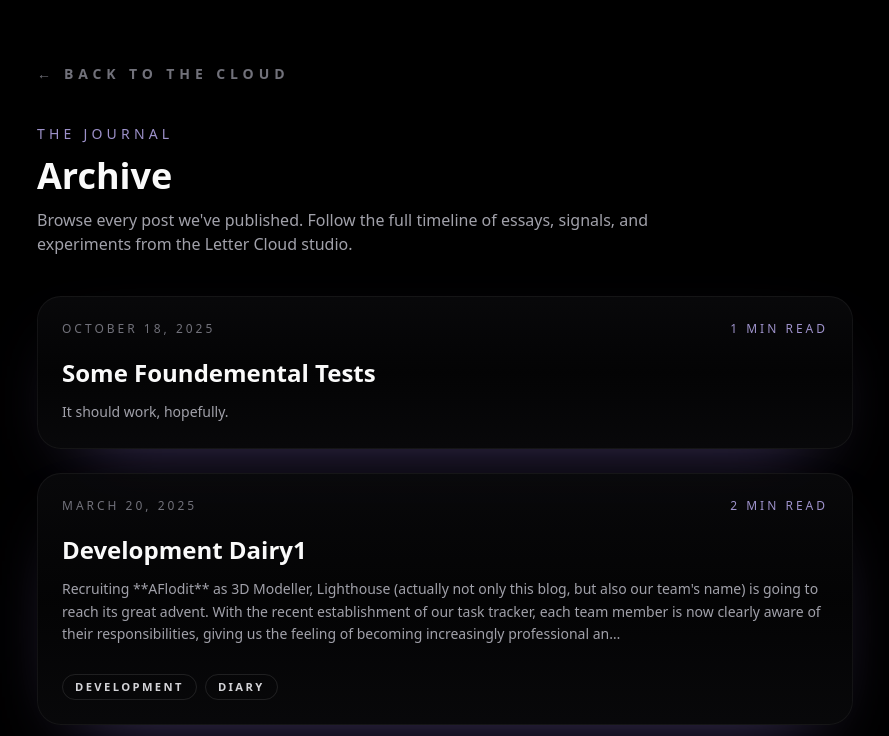
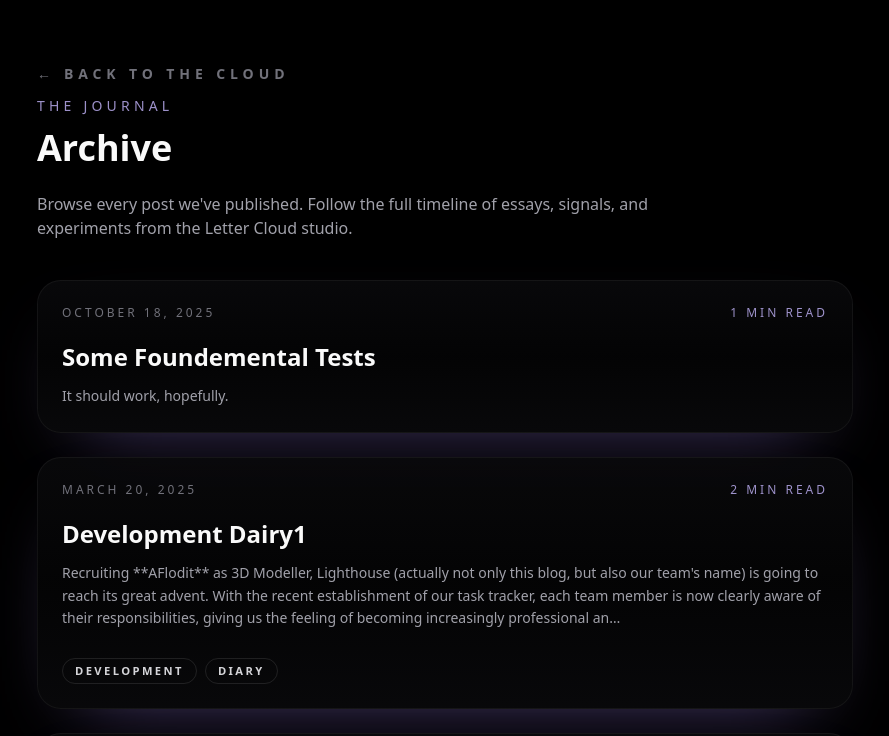
Before and after one commit to A1yCE005/Blog_Alpha, a Next.js app: page /archive in a window 1280 px wide. Shown: the top 736 px of the page, without its empty margins (195-1084 px from the left). Built offline with nearby package versions, Linux system fonts and the light colour scheme.

Commit message:
Adjust archive back link placement

```diff
--- a/app/archive/page.tsx
+++ b/app/archive/page.tsx
@@ -92,15 +92,17 @@ export default async function ArchivePage({ searchParams }: PageProps) {
 
   return (
     <div className="mx-auto flex min-h-screen w-full max-w-4xl flex-col gap-10 px-6 py-16 sm:px-10">
+      <header className="flex flex-col gap-6 text-left">
+        <div className="flex flex-col gap-3">
           <Link
             href={{ pathname: "/", query: { view: "blog" } }}
             className="inline-flex items-center gap-2 text-sm font-semibold uppercase tracking-[0.35em] text-zinc-500 transition-colors duration-200 hover:text-violet-200"
           >
             <span aria-hidden>←</span> Back to the cloud
           </Link>
-      <header className="flex flex-col gap-3 text-left">
           <p className="text-sm font-medium uppercase tracking-[0.3em] text-violet-300/80">The Journal</p>
           <h1 className="text-3xl font-semibold text-zinc-50 sm:text-4xl">Archive</h1>
+        </div>
         <p className="max-w-2xl text-sm text-zinc-400 sm:text-base">
           Browse every post we&apos;ve published. Follow the full timeline of essays, signals, and experiments from the Letter Cloud studio.
         </p>
```
Lines whose indentation alone changed are shown as unchanged.
